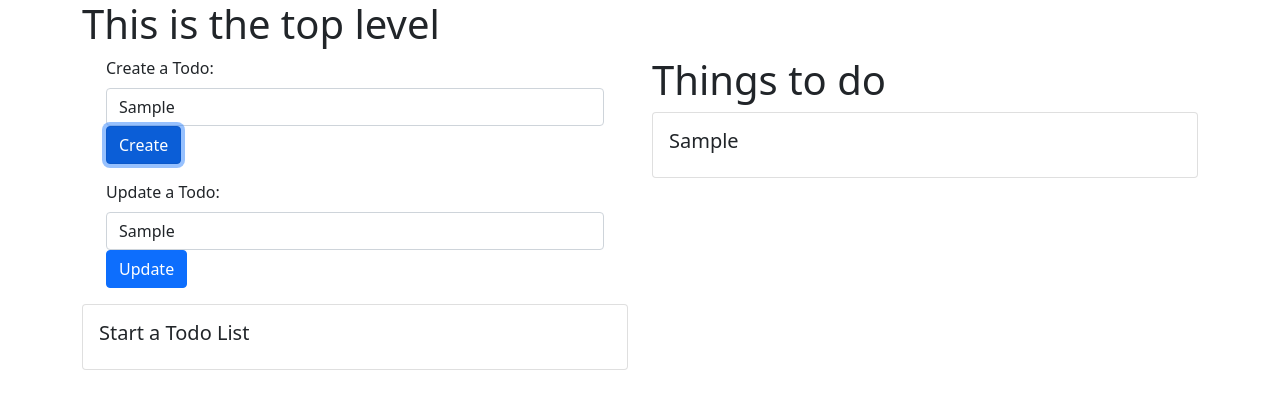
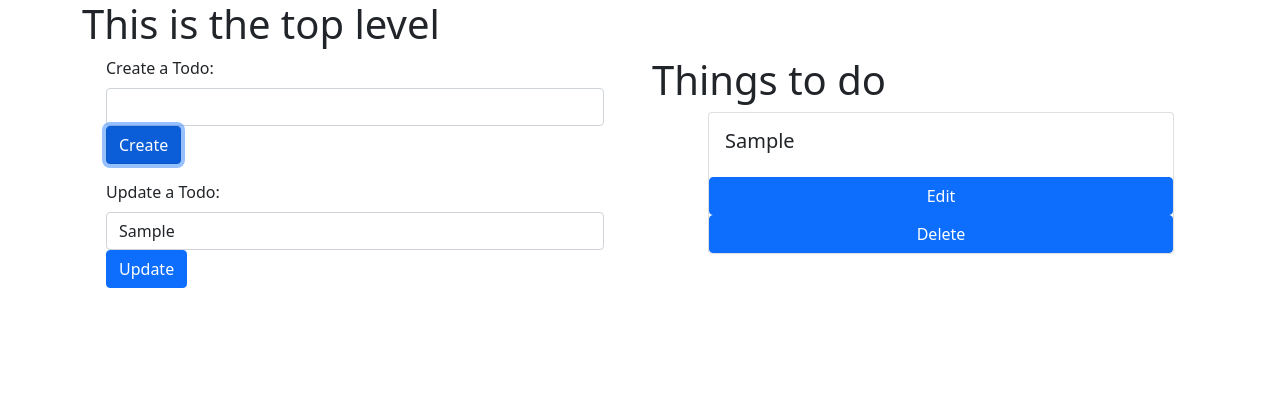
Before and after one commit to sameghosts/redjag-frontend-client, a React (Create React App) app: page / in a window 1280 px wide. Both pictures are taken after typing "Sample", "Sample" into the empty fields and a click on the button "Create". Shown: the top 406 px of the page. Built offline with nearby package versions, Linux system fonts and the light colour scheme.

Commit message:
todo list edit

```diff
--- /dev/null
+++ b/src/Components/Todo/ArrayTodo.js
@@ -0,0 +1,12 @@
+import React from 'react'
+import Card from 'react-bootstrap/Card'
+
+function ArrayTodo({  }) {
+    return (
+        <div>
+
+        </div>
+    )
+}
+
+export default ArrayTodo
--- /dev/null
+++ b/src/Components/Todo/EmptyTodo.js
@@ -0,0 +1,15 @@
+import React from 'react'
+
+import Card from 'react-bootstrap/Card'
+
+function EmptyTodo() {
+    return (
+        <Card>
+            <Card.Body>
+                <Card.Title>Start a Todo List</Card.Title>
+            </Card.Body>
+        </Card>
+    )
+}
+
+export default EmptyTodo
--- a/src/Components/Todo/Todo.js
+++ b/src/Components/Todo/Todo.js
@@ -1,28 +1,36 @@
 import React from 'react'
 
+import ArrayTodo from './ArrayTodo';
+import EmptyTodo from './EmptyTodo';
+
 import {
-    Card
+    Card,
+    Container,
+    Button
 } from 'react-bootstrap';
 
-export default  function Todo({ todoArray }) {
-    console.log(todoArray)
+export default  function Todo({ key, text, todoArray, setTodoArray, todo }) {
 
-    if(todoArray == null) {
-        return (
+    const deleteHandler = () => {
+        setTodoArray(todoArray.filter(el => el.id !== todo.id))
+    };
+
+    const editHandler = () => {
+        console.log('click')
+    };
+
+
+
+
+    return (
+        <Container>
             <Card>
                 <Card.Body>
-                    <Card.Title>Start a Todo List</Card.Title>
+                    <Card.Title>{text}</Card.Title>
                 </Card.Body>
+                <Button onClick={editHandler}>Edit</Button>
+                <Button onClick={deleteHandler}>Delete</Button>
             </Card>
-        )
-    } else {
-        return todoArray.map((todo, index) => (
-            <Card>
-                <Card.Body>
-                    <Card.Title>{todo.text}</Card.Title>
-                </Card.Body>
-            </Card>
-        ))
-
-    }
+        </Container>
+    )
 }
--- a/src/Components/Todo/TodoForm.js
+++ b/src/Components/Todo/TodoForm.js
@@ -21,6 +21,8 @@ export default function TodoForm({ todoArray, todoFormString, setTodoFormString,
         setTodoFormString('');
     }
 
+
+
     return (
         <Container className="todoContainer">
             <Row>
@@ -29,7 +31,7 @@ export default function TodoForm({ todoArray, todoFormString, setTodoFormString,
                         <Form.Label>
                             Create a Todo:
                         </Form.Label>
-                        <Form.Control type="text" onChange={inputTextHandler} />
+                        <Form.Control value={todoFormString} type="text" onChange={inputTextHandler} />
                         <Button onClick={submitTodoHandler} type="submit">Create</Button>
                     </Form.Group>
                     <Form.Group>
--- a/src/Components/Todo/TodoList.js
+++ b/src/Components/Todo/TodoList.js
@@ -2,12 +2,22 @@ import React from 'react';
 
 import Todo from './Todo';
 
-export default function TodoList({ todoArray }) {
-    console.log(todoArray)
+export default function TodoList({ todoArray, setTodoArray }) {
+
     return (
         <div>
            <h1>Things to do</h1>
-           <Todo todoArray={todoArray} />
+           <ul>
+                {todoArray.map((todo) => (
+                    <Todo
+                        todo={todo}
+                        text={todo.text}
+                        key={todo.id}
+                        todoArray={todoArray}
+                        setTodoArray={setTodoArray}
+                    />
+                ))}
+           </ul>
         </div>
     )
 }
--- a/src/Components/Todo/TodoPortal.js
+++ b/src/Components/Todo/TodoPortal.js
@@ -26,11 +26,11 @@ export default function TodoPortal() {
                         todoArray={todoArray}
                         todoFormString={todoFormString}
                     />
-                    <Todo />
                 </Col>
                 <Col>
                     <TodoList
                         todoArray={todoArray}
+                        setTodoArray={setTodoArray}
                     />
                 </Col>
             </Row>
```
